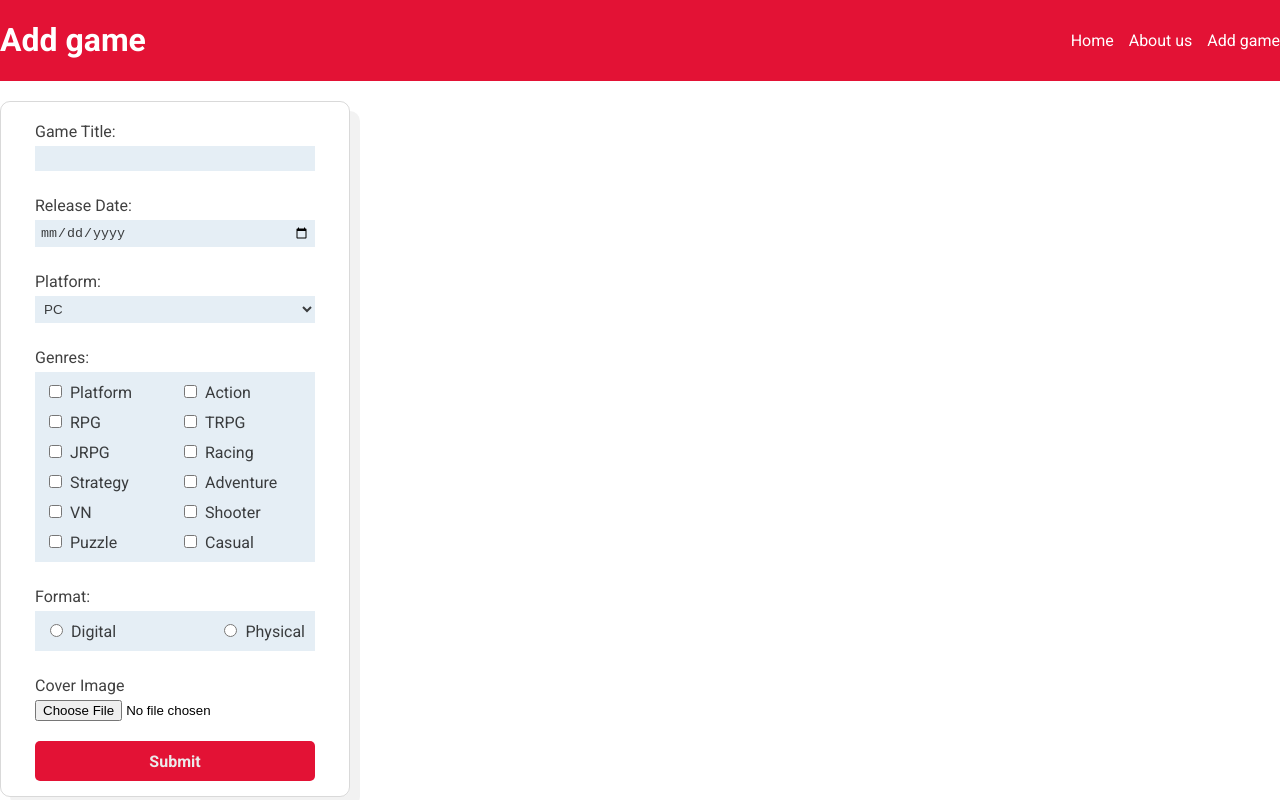
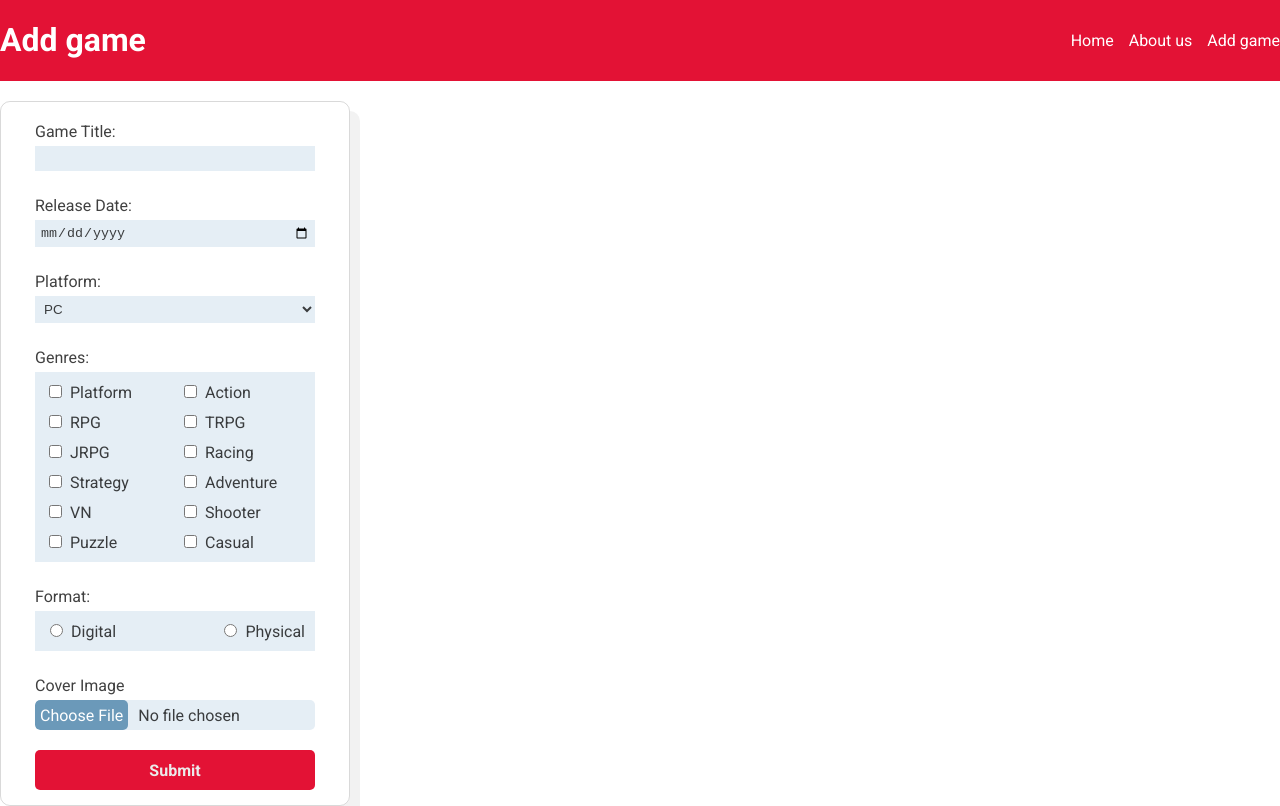
Before and after one commit to VaultDweller13/rss-react, a React (Vite) app in the folder components/: page /form in a window 1280 px wide. Built offline with nearby package versions, Linux system fonts and the light colour scheme.

Commit message:
feat: style file input

```diff
--- a/components/src/components/form/Form.css
+++ b/components/src/components/form/Form.css
@@ -66,3 +66,32 @@
 .labeledInput_label {
   margin-left: 5px;
 }
+
+.input_file {
+  padding: 0;
+  border-radius: 5px;
+
+  font-family: Roboto, sans-serif;
+  font-weight: normal;
+  font-size: medium;
+}
+
+.input_file::file-selector-button {
+  height: 30px;
+  padding: 5px;
+  margin-right: 10px;
+
+  border: none;
+  border-radius: 5px;
+  background-color: transparent;
+
+  font-family: Roboto, sans-serif;
+  font-weight: normal;
+  font-size: medium;
+  color: #ffffff;
+  background-color: #6b99b9;
+}
+
+.input_file::file-selector-button:hover {
+  background-color: #5582a1;
+}
--- a/components/src/components/form/Form.tsx
+++ b/components/src/components/form/Form.tsx
@@ -116,6 +116,7 @@ export default class Form extends React.Component {
                 id="form_game-cover"
                 accept="image/png, image/jpeg"
                 ref={this.imageInput}
+                className="form_input input_file"
               />
             </li>
             <li className="form_item">
```
